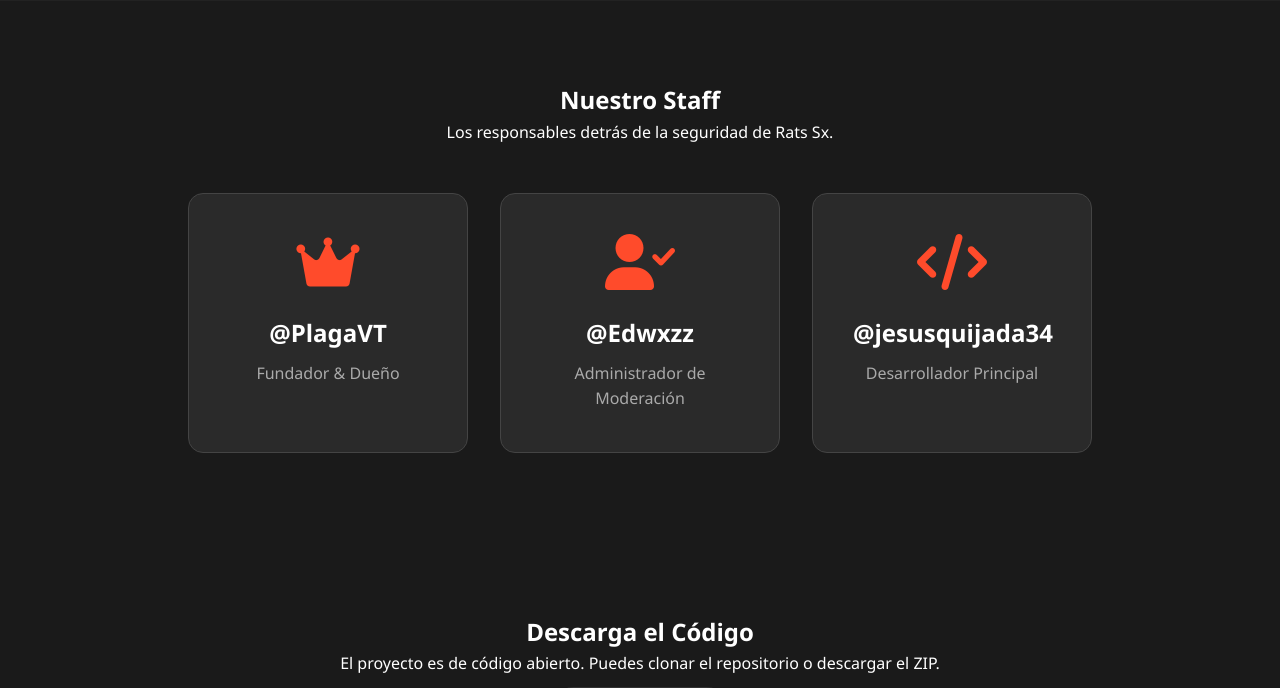
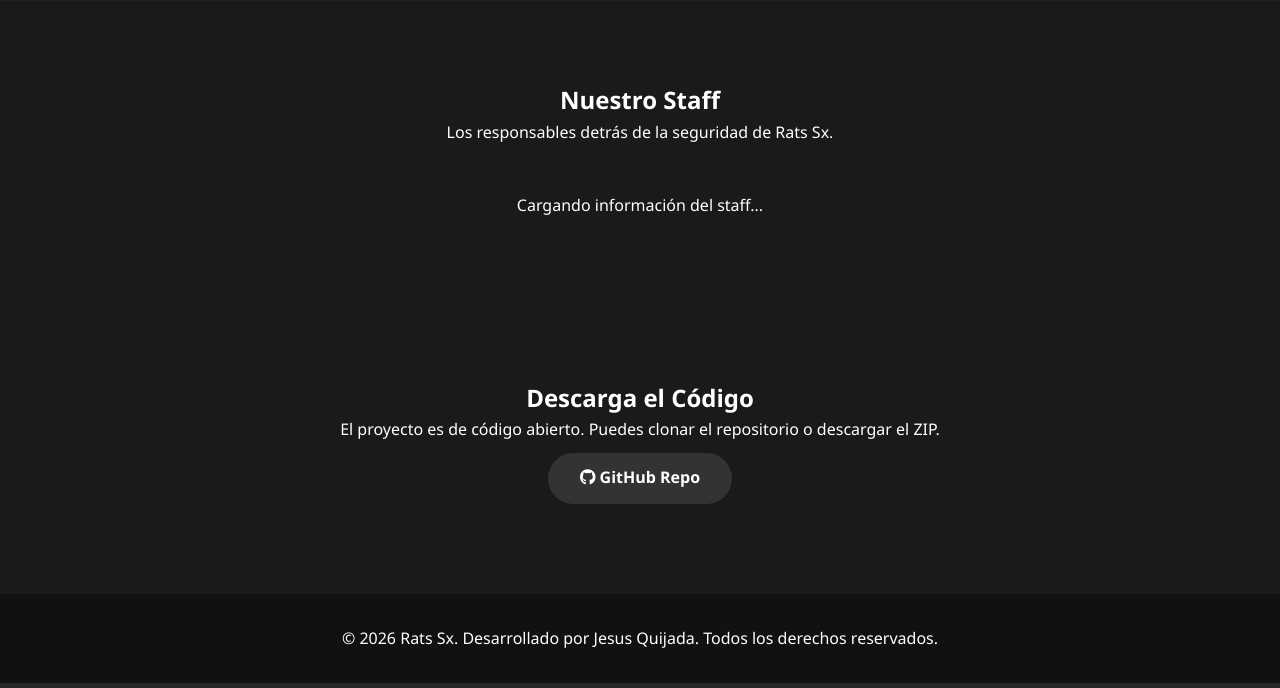
Before and after one commit to JesusQuijada34/rats-sx-bot, a Flask app: template templates/index.html in a window 1280 px wide. Shown: the part 1168-1856 px from the top of the page. Run offline with Flask 3, Linux system fonts and the light colour scheme; the template is opened without the code that fills it, so the values that code supplies are empty; parts of the project's set-up code (start-up, migrations or seed data) failed here and were passed over.

Commit message:
feat: update staff formatting, dynamic staff list and real-time admin notifications

```diff
--- a/app.py
+++ b/app.py
@@ -22,7 +22,8 @@ load_dotenv()
 TOKEN = os.getenv("TELEGRAM_TOKEN")
 # Soporte para múltiples IDs de Admin (separados por comas)
 ADMIN_IDS = [int(i.strip()) for i in os.getenv("ADMIN_IDS", "0").split(",") if i.strip().isdigit()]
-STAFF_INFO = os.getenv("STAFF_INFO", "@PlagaVT, @Edwxzz, @jesusquijada34")
+# Dueño único (OWNER_ID) - Se obtiene del env ADMIN_ID (como en bot.py)
+OWNER_ID = int(os.getenv("ADMIN_ID", 6503848135))
 CANAL_URL = os.getenv("CANAL_URL", "https://t.me/Ratssx")
 GRUPO_URL = os.getenv("GRUPO_URL", "https://t.me/+S3afbQ2tUqQwYWMx")
 
@@ -162,15 +163,17 @@ async def get_pruebas(update: Update, context: ContextTypes.DEFAULT_TYPE):
     admin_kb = [[InlineKeyboardButton("✅ Aprobar", callback_data=f"appr_{update.effective_user.id}"),
                  InlineKeyboardButton("❌ Rechazar", callback_data=f"rejc_{update.effective_user.id}")]]
 
-    # Enviar a TODOS los administradores
+    # Enviar a TODOS los administradores y guardar IDs de mensajes para actualización en tiempo real
+    data['admin_messages'] = []
     for admin_id in ADMIN_IDS:
         try:
-            await context.bot.send_photo(
+            msg = await context.bot.send_photo(
                 chat_id=admin_id,
                 photo=data['foto_id'],
                 caption=f"🔔 NUEVO REPORTE\nDe: @{data['reporter_name']}\nRata: {data['rata_id']}\nContexto: {data['contexto']}\nBanca: {data['banca']}",
                 reply_markup=InlineKeyboardMarkup(admin_kb)
             )
+            data['admin_messages'].append((admin_id, msg.message_id))
         except Exception as e:
             logging.error(f"No se pudo enviar reporte al admin {admin_id}: {e}")
 
@@ -226,10 +229,34 @@ async def moderation(update: Update, context: ContextTypes.DEFAULT_TYPE):
             except Exception as e: logging.error(f"Error grupo: {e}")
 
         await context.bot.send_message(chat_id=reporter_id, text="✅ Tu reporte ha sido aprobado.")
-        await query.edit_message_caption(f"✅ Aprobado por @{query.from_user.username or query.from_user.first_name}")
+
+        # Actualizar todos los mensajes de los admins en tiempo real
+        admin_name = query.from_user.username or query.from_user.first_name
+        status_text = f"✅ Aprobado por @{admin_name}"
+        for admin_id, msg_id in data.get('admin_messages', []):
+            try:
+                await context.bot.edit_message_caption(
+                    chat_id=admin_id,
+                    message_id=msg_id,
+                    caption=f"{status_text}\n\nRata: {data['rata_id']}\nContexto: {data['contexto']}\nBanca: {data['banca']}",
+                    reply_markup=None
+                )
+            except Exception: pass
     else:
         await context.bot.send_message(chat_id=reporter_id, text="❌ Tu reporte ha sido rechazado.")
-        await query.edit_message_caption(f"❌ Rechazado por @{query.from_user.username or query.from_user.first_name}")
+
+        # Actualizar todos los mensajes de los admins en tiempo real
+        admin_name = query.from_user.username or query.from_user.first_name
+        status_text = f"❌ Rechazado por @{admin_name}"
+        for admin_id, msg_id in data.get('admin_messages', []):
+            try:
+                await context.bot.edit_message_caption(
+                    chat_id=admin_id,
+                    message_id=msg_id,
+                    caption=f"{status_text}\n\nRata: {data['rata_id']}\nContexto: {data['contexto']}\nBanca: {data['banca']}",
+                    reply_markup=None
+                )
+            except Exception: pass
 
     if f"rep_{reporter_id}" in context.bot_data:
         del context.bot_data[f"rep_{reporter_id}"]
@@ -239,10 +266,55 @@ async def moderation(update: Update, context: ContextTypes.DEFAULT_TYPE):
 
 app = Flask(__name__)
 
+async def get_staff_list_async():
+    # Esta función se usará para obtener la lista de staff dinámicamente
+    # Como Flask es síncrono por defecto, usaremos un pequeño truco o
+    # simplemente pasaremos la lógica de obtención de datos a la ruta.
+    from telegram import Bot
+    bot = Bot(TOKEN)
+    staff_data = []
+
+    # Obtener Owner
+    try:
+        owner_chat = await bot.get_chat(OWNER_ID)
+        owner_info = {
+            'username': f"@{owner_chat.username}" if owner_chat.username else owner_chat.first_name,
+            'role': 'Fundador & Dueño',
+            'icon': 'fa-crown'
+        }
+    except Exception:
+        owner_info = {'username': 'Dueño', 'role': 'Fundador & Dueño', 'icon': 'fa-crown'}
+
+    staff_data.append(owner_info)
+
+    # Obtener Staff (ADMIN_IDS)
+    for aid in ADMIN_IDS:
+        if aid == OWNER_ID: continue
+        try:
+            chat = await bot.get_chat(aid)
+            staff_data.append({
+                'username': f"@{chat.username}" if chat.username else chat.first_name,
+                'role': 'Administrador',
+                'icon': 'fa-user-shield'
+            })
+        except Exception:
+            pass
+    return staff_data
+
 @app.route('/')
 def index():
-    # Pasar info de staff al template si es necesario
-    return render_template('index.html', staff=STAFF_INFO)
+    import asyncio
+    # Obtener staff dinámicamente desde la API de Telegram
+    try:
+        loop = asyncio.new_event_loop()
+        asyncio.set_event_loop(loop)
+        staff_list = loop.run_until_complete(get_staff_list_async())
+        loop.close()
+    except Exception as e:
+        logging.error(f"Error obteniendo staff para web: {e}")
+        staff_list = []
+
+    return render_template('index.html', staff=staff_list)
 
 @app.route('/style.css')
 def styles():
--- a/templates/index.html
+++ b/templates/index.html
@@ -52,21 +52,16 @@
         <h2>Nuestro Staff</h2>
         <p>Los responsables detrás de la seguridad de Rats Sx.</p>
         <div class="staff-container">
+            {% for member in staff %}
             <div class="staff-card">
-                <i class="fas fa-crown"></i>
-                <h3>@PlagaVT</h3>
-                <p>Fundador & Dueño</p>
+                <i class="fas {{ member.icon }}"></i>
+                <h3>{{ member.username }}</h3>
+                <p>{{ member.role }}</p>
             </div>
-            <div class="staff-card">
-                <i class="fas fa-user-check"></i>
-                <h3>@Edwxzz</h3>
-                <p>Administrador de Moderación</p>
-            </div>
-            <div class="staff-card">
-                <i class="fas fa-code"></i>
-                <h3>@jesusquijada34</h3>
-                <p>Desarrollador Principal</p>
-            </div>
+            {% endfor %}
+            {% if not staff %}
+            <p>Cargando información del staff...</p>
+            {% endif %}
         </div>
     </section>
 
```
Also changed, not shown: bot.py (+30 -20 lines), 1 other file.
